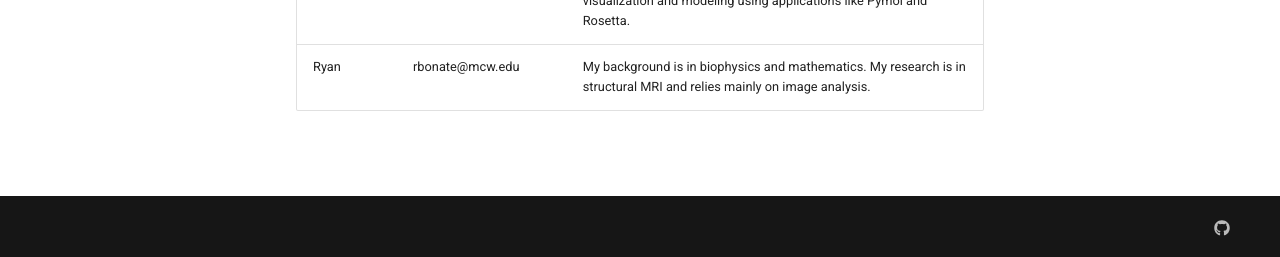
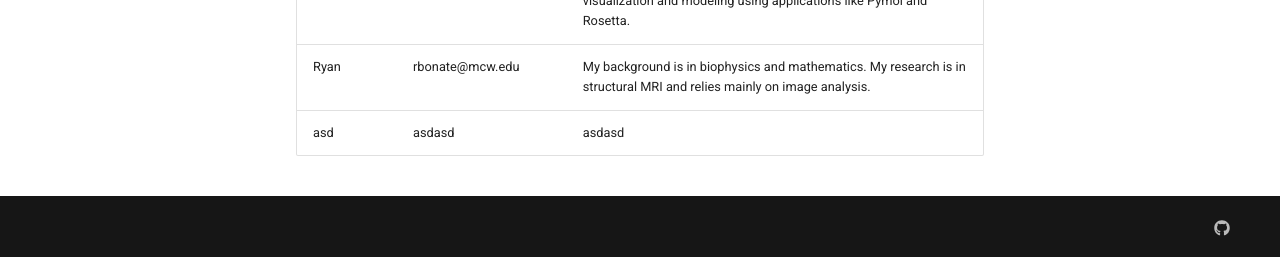
Before and after one commit to mcw-mstp/mcw-mstp.github.io, an MkDocs documentation site: the page built from docs/people/people.md, in a window 1280 px wide and 989 px high. Shown: the part 729-986 px from the top of the window. Built offline with MkDocs 1.6.1 and Material for MkDocs 9.7.7, drawn with Linux system fonts in a browser that asks for light colours; comment, search, counter and statistics services are not loaded.

Commit message:
Update people.md
hello

```diff
--- a/docs/people/people.md
+++ b/docs/people/people.md
@@ -14,3 +14,4 @@ Below is a list of people who you can reach out to and provide some background.
 | Peter | pezhang@mcw.edu | My background is in Statistics and I work primarily in R. I also have some knowledge in C++ and some maching learning topics |
 | Kyler | kscrawford@mcw.edu | I am a structural biologist using techniques like NMR to study cancer signaling proteins. My research relies on protein visualization and modeling using applications like Pymol and Rosetta.
 | Ryan | rbonate@mcw.edu | My background is in biophysics and mathematics. My research is in structural MRI and relies mainly on image analysis. |
+|asd | asdasd | asdasd
```
